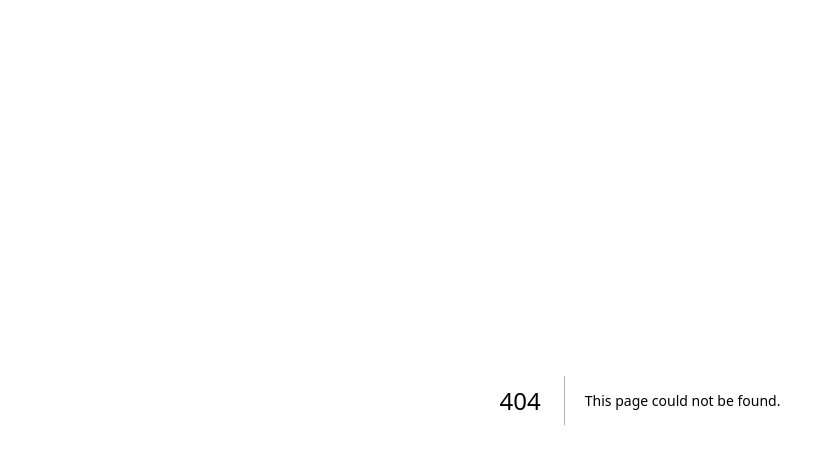
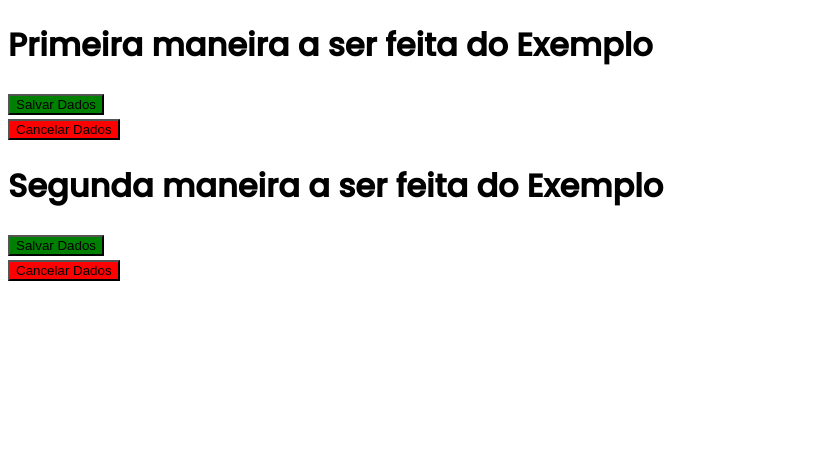
Before and after one commit to guilhermeborim/next-guide, a Next.js app: page /button in a window 1280 px wide. Before the commit this address had no page. Shown: the top 464 px of the page, without its empty margins (0-835 px from the left). Built offline with nearby package versions, Linux system fonts and the light colour scheme.

Commit message:
componentes reutilizaveis

```diff
--- /dev/null
+++ b/src/app/button/page.tsx
@@ -0,0 +1,39 @@
+'use client'
+import { Button } from '@/components/button/Button'
+import { ButtonError } from '@/components/button/ButtonError'
+import { ButtonSuccess } from '@/components/button/ButtonSuccess'
+
+export default function ButtonPage() {
+  return (
+    <>
+      <h1>Primeira maneira a ser feita do Exemplo</h1>
+      <div>
+        <Button onSuccess={() => console.log('Dados Salvos')} type="reset">
+          Salvar Dados
+        </Button>
+      </div>
+      <div>
+        <Button onError={() => console.log('Dados Cancelados')} type="submit">
+          Cancelar Dados
+        </Button>
+      </div>
+      <h1>Segunda maneira a ser feita do Exemplo</h1>
+      <div>
+        <ButtonSuccess
+          onSuccess={() => console.log('Dados Salvos')}
+          type="submit"
+        >
+          Salvar Dados
+        </ButtonSuccess>
+      </div>
+      <div>
+        <ButtonError
+          onError={() => console.log('Dados Cancelados')}
+          type="reset"
+        >
+          Cancelar Dados
+        </ButtonError>
+      </div>
+    </>
+  )
+}
--- a/src/app/page.tsx
+++ b/src/app/page.tsx
@@ -19,6 +19,9 @@ export default function Home() {
       <div>
         <Link href={'/categorys'}>Categorys</Link>
       </div>
+      <div>
+        <Link href={'/button'}>Button</Link>
+      </div>
     </main>
   )
 }
--- /dev/null
+++ b/src/components/button/Button.tsx
@@ -0,0 +1,43 @@
+/*
+  import { ButtonHTMLAttributes } from 'react'
+
+  interface ButtonProps extends ButtonHTMLAttributes<HTMLButtonElement> {}
+  - Essa interface faz com que tenhamos todas as propriedades do button nele sem ao menos ter que fazer nela agora no componente
+
+  export function Button(props: ButtonProps) {
+    return <button {...props} />
+  }
+
+*/
+
+/*
+  ( EXEMPLO FICTICIO )
+
+  1 - Vamos supor que esse componente button será global, na qual vamos reutilizar ele em mais lugares.
+  2 - Em toda a nossa aplicação, nós teremos apenas 2 buttons na qual será de "Salvar Dados" e "Cancelar Dados".
+  3 - O button "Salvar Dados" terá o backgroundColor Green e o "Cancelar Dados" terá o backgroundColor Red.
+  4 - "Salvar Dados" receberá um OnClick que dará a mensagem "Dados Salvos".
+  5 - "Cancelar Dados" receberá um OnClick que dará a mensagem "Dados Cancelados".
+  ....
+*/
+
+type ButtonProps = {
+  children: React.ReactNode
+  onSuccess?: () => void
+  onError?: () => void
+  type: 'submit' | 'reset' | 'button'
+}
+
+export function Button({ children, onSuccess, onError, type }: ButtonProps) {
+  return (
+    <button
+      type={type}
+      onClick={onSuccess || onError}
+      style={
+        onSuccess ? { backgroundColor: 'green' } : { backgroundColor: 'red' }
+      }
+    >
+      {children}
+    </button>
+  )
+}
--- /dev/null
+++ b/src/components/button/ButtonError.tsx
@@ -0,0 +1,18 @@
+import { ButtonHTMLAttributes } from 'react'
+
+interface ButtonProps extends ButtonHTMLAttributes<HTMLButtonElement> {
+  children: React.ReactNode
+  onError?: () => void
+}
+
+export function ButtonError({ children, onError, ...props }: ButtonProps) {
+  return (
+    <button
+      onClick={onError}
+      {...props}
+      style={onError ? { backgroundColor: 'red' } : {}}
+    >
+      {children}
+    </button>
+  )
+}
--- /dev/null
+++ b/src/components/button/ButtonSuccess.tsx
@@ -0,0 +1,18 @@
+import { ButtonHTMLAttributes } from 'react'
+
+interface ButtonProps extends ButtonHTMLAttributes<HTMLButtonElement> {
+  children: React.ReactNode
+  onSuccess?: () => void
+}
+
+export function ButtonSuccess({ children, onSuccess, ...props }: ButtonProps) {
+  return (
+    <button
+      {...props}
+      onClick={onSuccess}
+      style={onSuccess ? { backgroundColor: 'green' } : {}}
+    >
+      {children}
+    </button>
+  )
+}
--- a/src/components/input/InputLabel.tsx
+++ /dev/null
@@ -1,3 +0,0 @@
-export const InputLabel = ({ children }: { children: React.ReactNode }) => {
-  return <label>{children}</label>
-}
```
Also changed, not shown: src/app/input/page.tsx (+19 -7 lines), src/components/input/input.tsx (+17 -17 lines).
